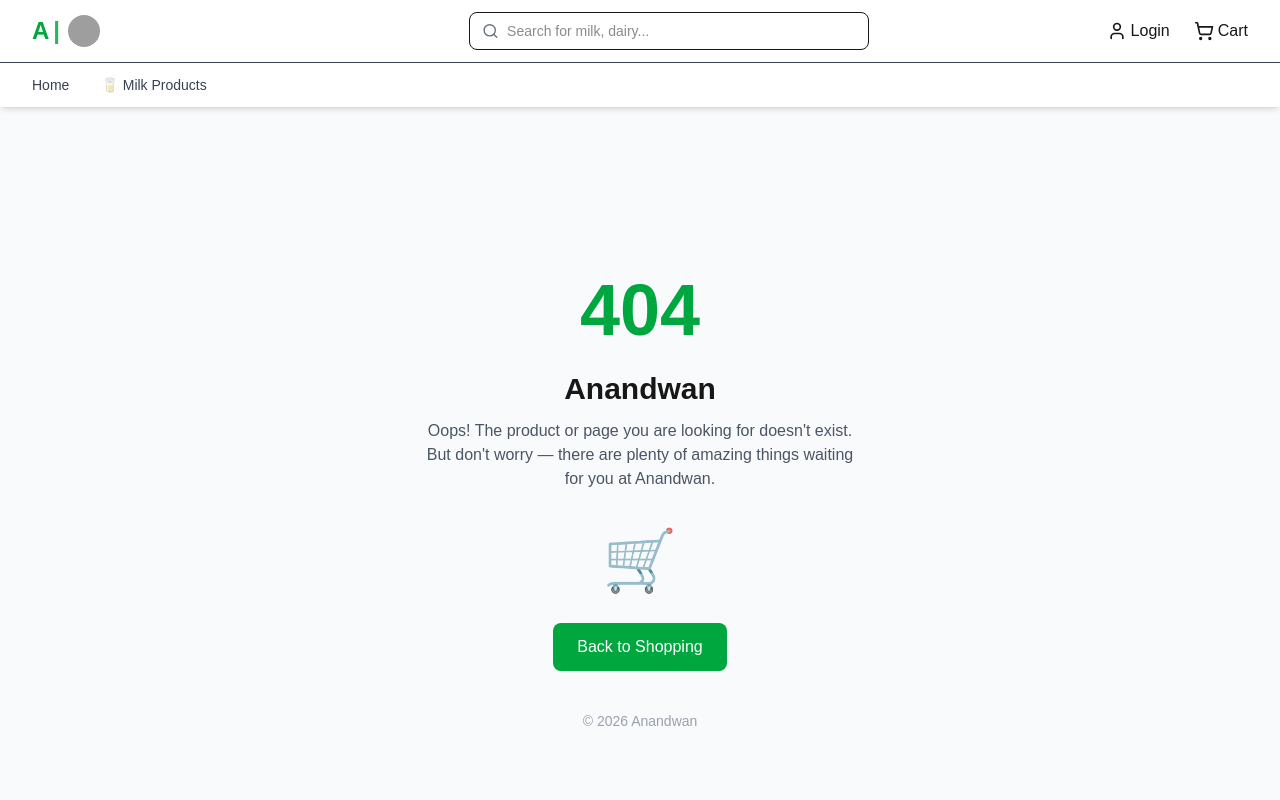
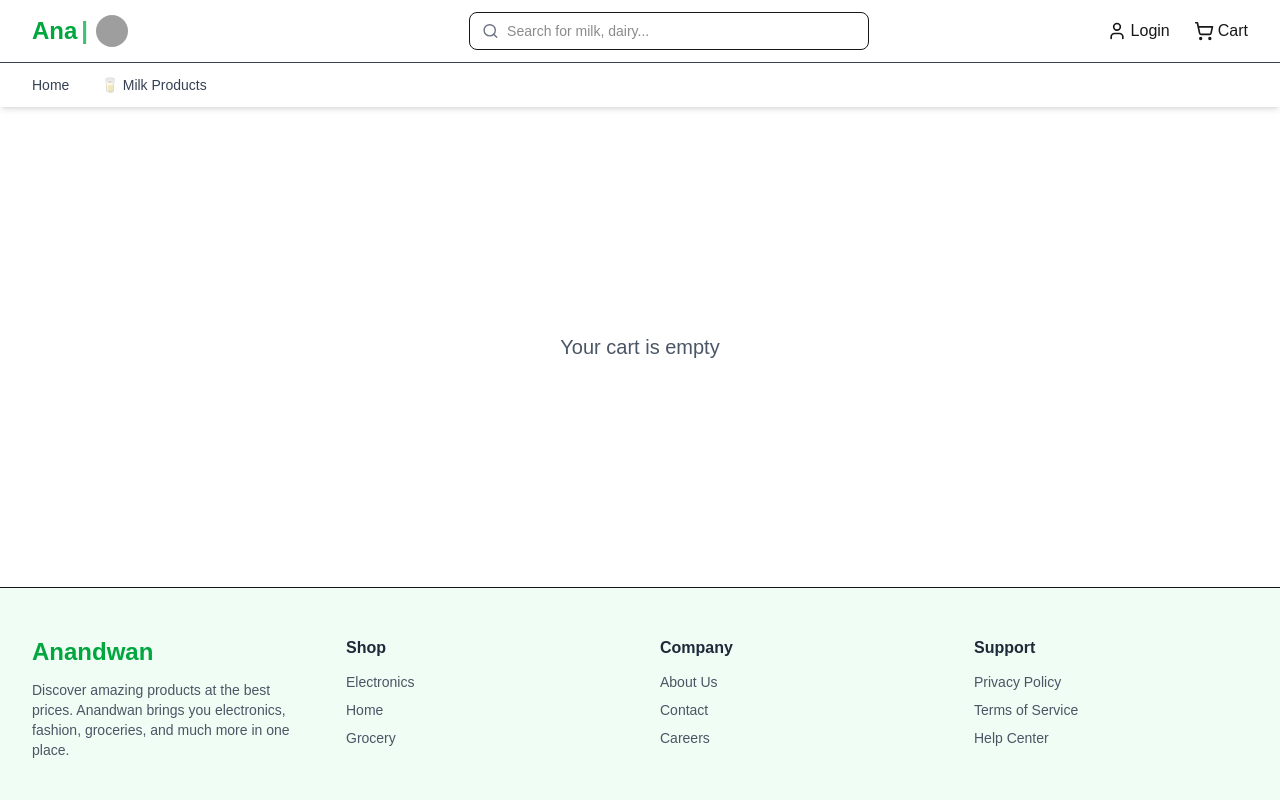
Before and after one commit to MADHURMEHARE/Shops, a Next.js app in the folder my-app/: page /cart in a window 1280 px wide. Before the commit this address had no page. Shown: the top 800 px of the page. Built offline with nearby package versions, Linux system fonts and the light colour scheme; grey boxes are pictures that could not be loaded.

Commit message:
creat the cart add cart routepage

```diff
--- /dev/null
+++ b/my-app/app/cart/page.jsx
@@ -0,0 +1,83 @@
+"use client";
+
+import { useCart } from "@/context/CartContext";
+
+export default function CartPage() {
+  const { cart, increaseQty, decreaseQty, removeFromCart } = useCart();
+
+  const total = cart.reduce((sum, item) => sum + item.price * item.qty, 0);
+
+  if (cart.length === 0) {
+    return (
+      <div className="flex justify-center items-center min-h-[60vh]">
+        <h2 className="text-xl text-gray-600">Your cart is empty</h2>
+      </div>
+    );
+  }
+
+  return (
+    <div className="max-w-5xl mx-auto p-6">
+
+      <h1 className="text-2xl font-bold mb-6">Your Cart</h1>
+
+      <div className="space-y-4">
+
+        {cart.map((item) => (
+          <div
+            key={item.id}
+            className="flex items-center gap-4 border p-4 rounded-lg"
+          >
+            <img
+              src={item.image}
+              className="w-20 h-20 object-cover rounded"
+            />
+
+            <div className="flex-1">
+              <h3 className="font-semibold">{item.name}</h3>
+              <p>₹{item.price}</p>
+            </div>
+
+            {/* Quantity */}
+            <div className="flex items-center gap-2">
+
+              <button
+                onClick={() => decreaseQty(item.id)}
+                className="px-2 py-1 bg-gray-200 rounded"
+              >
+                -
+              </button>
+
+              <span>{item.qty}</span>
+
+              <button
+                onClick={() => increaseQty(item.id)}
+                className="px-2 py-1 bg-gray-200 rounded"
+              >
+                +
+              </button>
+
+            </div>
+
+            {/* Remove */}
+            <button
+              onClick={() => removeFromCart(item.id)}
+              className="text-red-500"
+            >
+              Remove
+            </button>
+
+          </div>
+        ))}
+
+      </div>
+
+      {/* Total */}
+      <div className="mt-6 text-right">
+        <h2 className="text-xl font-bold">
+          Total: ₹{total}
+        </h2>
+      </div>
+
+    </div>
+  );
+}
--- a/my-app/app/layout.tsx
+++ b/my-app/app/layout.tsx
@@ -8,6 +8,7 @@ import PWAInstallPrompt from "@/components/PWA/PWAInstallPrompt";
 import { AuthProvider } from "@/context/AuthContext";
 import RegisterSW from "@/components/PWA/RegisterSW";
 import NetworkStatusProvider  from "../components/PWA/NetworkStatusProvider";
+import { CartProvider } from "@/context/CartContext";
 const geistSans = Geist({
   variable: "--font-geist-sans",
   subsets: ["latin"],
@@ -35,6 +36,7 @@ export default function RootLayout({
         className={`${geistSans.variable} ${geistMono.variable} antialiased`}
       >
         <AuthProvider>
+          <CartProvider>
         <RegisterSW />
         {/* <OfflinePopup isOnline={isOnline} /> */}
          <NetworkStatusProvider/>
@@ -42,6 +44,7 @@ export default function RootLayout({
         {children}
         <Footer/>
           <PWAInstallPrompt />
+          </CartProvider>
         </AuthProvider>
 
       </body>
--- a/my-app/components/Common/Navbar.tsx
+++ b/my-app/components/Common/Navbar.tsx
@@ -4,9 +4,12 @@ import Link from "next/link";
 import { ShoppingCart, User, Search } from "lucide-react";
 import Logo from "../Animation/Logo";
 import { useAuth } from "@/context/AuthContext";
+import { useCart } from "@/context/CartContext";
 
 export default function Navbar() {
   const { user, logout } = useAuth();
+
+const { cart } = useCart();
 
   return (
     <nav className="sticky top-0 z-50 bg-white shadow-md">
@@ -58,10 +61,17 @@ export default function Navbar() {
           )}
 
           {/* Cart */}
-          <Link href="/cart" className="flex items-center gap-1">
-            <ShoppingCart size={20} />
-            <span className="hidden md:inline">Cart</span>
-          </Link>
+         <Link href="/cart" className="flex items-center gap-1 relative">
+  <ShoppingCart size={20} />
+
+  {cart.length > 0 && (
+    <span className="absolute -top-2 -right-3 bg-red-500 text-white text-xs px-1 rounded">
+      {cart.length}
+    </span>
+  )}
+
+  <span className="hidden md:inline">Cart</span>
+</Link>
 
         </div>
 
--- a/my-app/components/ProductPage/ProductCard.jsx
+++ b/my-app/components/ProductPage/ProductCard.jsx
@@ -1,6 +1,23 @@
 "use client";
 
+import { useCart } from "@/context/CartContext";
+import { useAuth } from "@/context/AuthContext";
+import { useRouter } from "next/navigation";
+
 export default function ProductCard({ product }) {
+  const { addToCart } = useCart();
+  const { user } = useAuth();
+  const router = useRouter();
+
+  const handleAddToCart = () => {
+    if (!user) {
+      router.push("/login");
+      return;
+    }
+
+    addToCart(product);
+  };
+
   return (
     <div className="border border-gray-200 rounded-xl p-3 bg-white shadow-sm hover:shadow-md transition">
 
@@ -18,7 +35,10 @@ export default function ProductCard({ product }) {
         ₹{product.price}
       </p>
 
-      <button className="bg-green-500 text-white px-4 py-2 rounded-md hover:bg-green-600 transition">
+      <button
+        onClick={handleAddToCart}
+        className="bg-green-500 text-white px-4 py-2 rounded-md hover:bg-green-600 transition"
+      >
         Add to Cart
       </button>
 
--- /dev/null
+++ b/my-app/context/CartContext.jsx
@@ -0,0 +1,77 @@
+"use client";
+
+import { createContext, useContext, useState, useEffect } from "react";
+
+const CartContext = createContext();
+
+export function CartProvider({ children }) {
+  const [cart, setCart] = useState([]);
+
+  // Load cart once
+  useEffect(() => {
+    const storedCart = JSON.parse(localStorage.getItem("cart")) || [];
+    setCart(storedCart);
+  }, []);
+
+  // Add product
+ const addToCart = (product) => {
+  setCart((prevCart) => {
+    const existing = prevCart.find((item) => item.id === product.id);
+
+    if (existing) {
+      return prevCart.map((item) =>
+        item.id === product.id
+          ? { ...item, qty: item.qty + 1 }
+          : item
+      );
+    }
+
+    return [...prevCart, { ...product, qty: 1 }];
+  });
+};
+  // Increase quantity
+  const increaseQty = (id) => {
+    const updated = cart.map((item) =>
+      item.id === id ? { ...item, qty: item.qty + 1 } : item
+    );
+
+    setCart(updated);
+    localStorage.setItem("cart", JSON.stringify(updated));
+  };
+
+  // Decrease quantity
+  const decreaseQty = (id) => {
+    const updated = cart.map((item) =>
+      item.id === id && item.qty > 1
+        ? { ...item, qty: item.qty - 1 }
+        : item
+    );
+
+    setCart(updated);
+    localStorage.setItem("cart", JSON.stringify(updated));
+  };
+
+  // Remove item
+  const removeFromCart = (id) => {
+    const updated = cart.filter((item) => item.id !== id);
+
+    setCart(updated);
+    localStorage.setItem("cart", JSON.stringify(updated));
+  };
+
+  return (
+    <CartContext.Provider
+      value={{
+        cart,
+        addToCart,
+        increaseQty,
+        decreaseQty,
+        removeFromCart,
+      }}
+    >
+      {children}
+    </CartContext.Provider>
+  );
+}
+
+export const useCart = () => useContext(CartContext);
```
